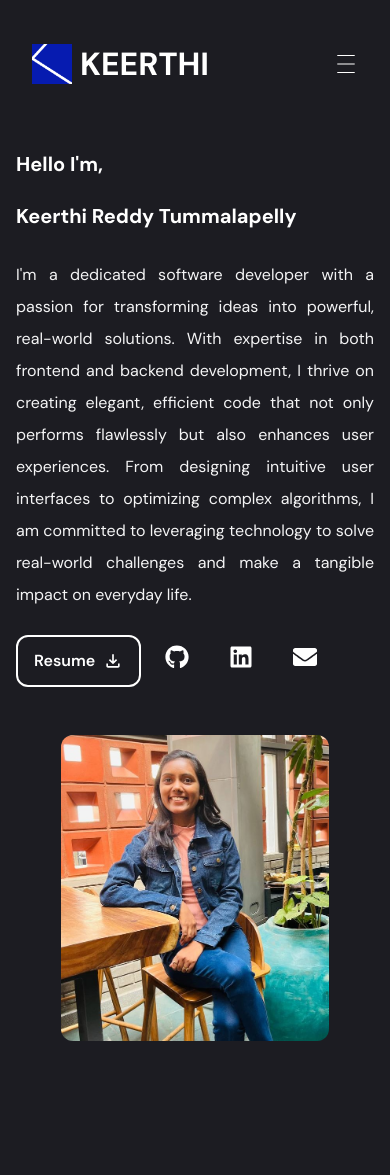
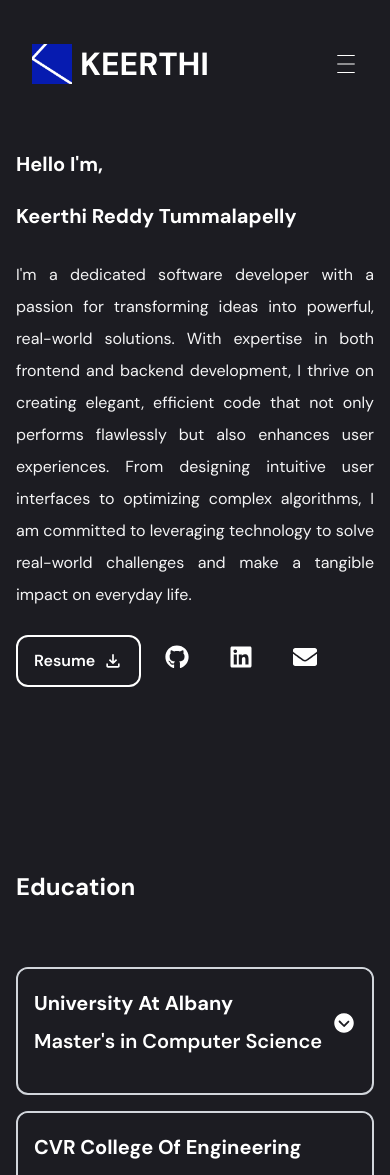
Before and after one commit to keerthireddytummalapelly/MyPortfolio, a Next.js app: page / in a window 390 px wide. Shown: the top 1175 px of the page. Built offline with nearby package versions, Linux system fonts and the light colour scheme.

Commit message:
Latest changes

```diff
--- a/components/about.jsx
+++ b/components/about.jsx
@@ -89,7 +89,7 @@ export default function About() {
               </div>
             </div>
           </div>
-          <div className="flex mt-6 lg:mt-20 xl:mt-6 lg:w-1/2 flex-1 items-center justify-center">
+          <div className="hidden lg:flex mt-6 lg:mt-20 xl:mt-6 lg:w-1/2 flex-1 items-center justify-center">
             <img
               src="/assets/myPhoto.jpg"
               alt="Photo"
--- a/components/projects.jsx
+++ b/components/projects.jsx
@@ -1,6 +1,7 @@
 "use client";
 import React from "react";
-import { HoverEffect } from "./ui/card-hover-effect";
+import dynamic from 'next/dynamic';
+const HoverEffect = dynamic(() => import('./ui/card-hover-effect').then(mod => mod.HoverEffect), { ssr: false });
 
 export const projects = [
   {
```
